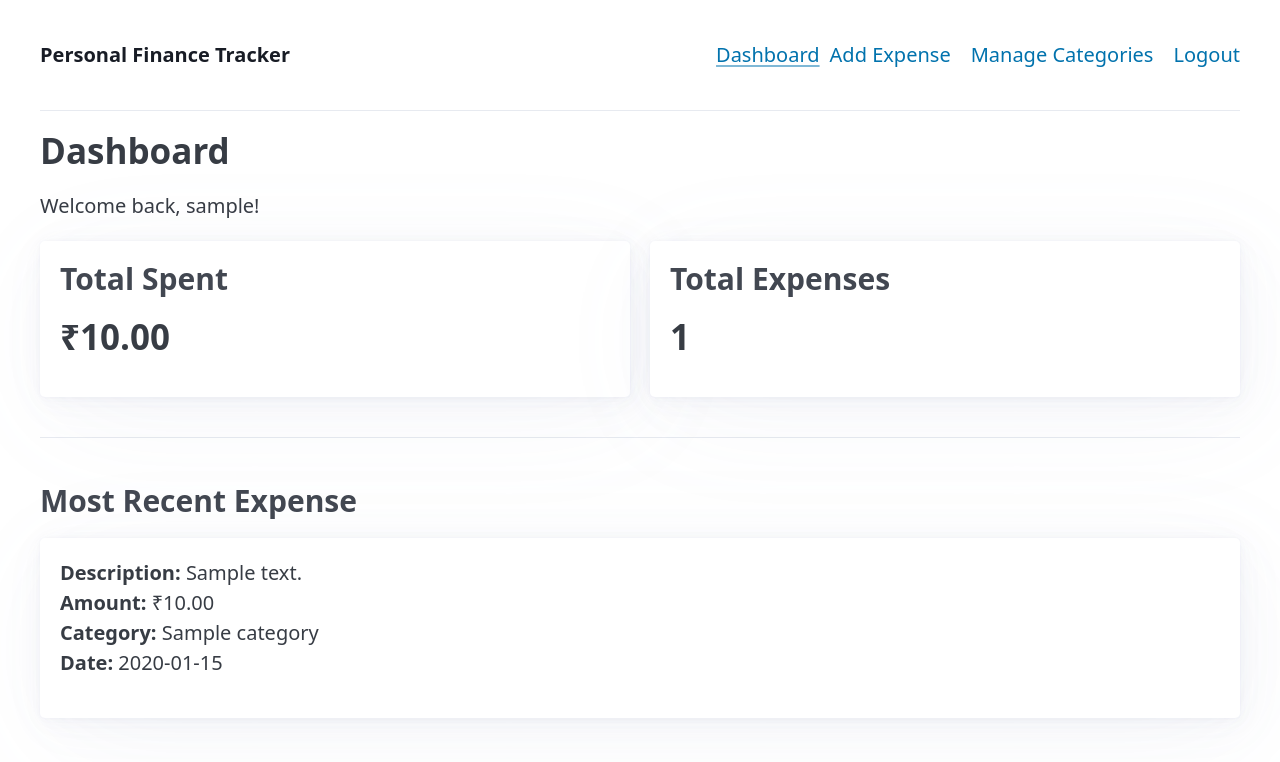
After one commit to PrajwalMadhyastha/personal-finance-webapp, a Flask app: page /dashboard in a window 1280 px wide. The commit adds this page. Shown: the top 762 px of the page. Run offline with Flask 3, Linux system fonts and the light colour scheme; a user stored in the database is signed in; tables that the repository leaves empty hold one stand-in row (values such as "Sample post"); parts of the project's set-up code (start-up, migrations or seed data) failed here and were passed over; some libraries are stand-ins or nearby versions.

Commit message:
feat(app): Create main dashboard with summary statistics

```diff
--- a/finance_tracker/routes.py
+++ b/finance_tracker/routes.py
@@ -3,17 +3,42 @@ from flask import Blueprint, render_template, request, redirect, url_for, flash,
 from flask_login import login_required, current_user
 from .models import Expense, User, Category # Import new Category model
 from . import db
+from sqlalchemy import func
 
 main_bp = Blueprint('main', __name__)
 
-# --- Main Routes ---
+@main_bp.route('/dashboard')
+@login_required
+def dashboard():
+    """Renders the main dashboard with summary statistics."""
+    current_app.logger.info(f"User {current_user.username} accessed the dashboard.")
 
+    # Base query for the current user's expenses
+    user_expenses_query = db.session.query(Expense).filter_by(owner=current_user)
+
+    # 2. Calculate statistics using efficient database queries
+    total_expense_count = user_expenses_query.count()
+
+    # func.sum() tells SQLAlchemy to perform a SUM() aggregation in the database
+    # .scalar() returns the single value result of the query
+    total_spent = user_expenses_query.with_entities(func.sum(Expense.amount)).scalar() or 0.0
+
+    # Get the single most recent expense
+    recent_expense = user_expenses_query.order_by(Expense.timestamp.desc()).first()
+
+    return render_template(
+        'dashboard.html',
+        total_expense_count=total_expense_count,
+        total_spent=total_spent,
+        recent_expense=recent_expense
+    )
+
+# --- UPDATE: The old home route now just redirects to the dashboard ---
 @main_bp.route('/')
 @login_required
 def home():
-    """Renders the homepage and displays expenses for the current user."""
-    expenses = Expense.query.filter_by(owner=current_user).order_by(Expense.timestamp.desc()).all()
-    return render_template('index.html', expenses=expenses)
+    """Redirects to the main dashboard."""
+    return redirect(url_for('main.dashboard'))
 
 # --- Expense Routes ---
 
--- a/finance_tracker/templates/base.html
+++ b/finance_tracker/templates/base.html
@@ -22,7 +22,7 @@
             </ul>
             <ul>
                 {% if current_user.is_authenticated %}
-                    <li><a href="{{ url_for('main.home') }}">Dashboard</a></li>
+                    <a href="{{ url_for('main.dashboard') }}">Dashboard</a>
                     <li><a href="{{ url_for('main.add_expense') }}">Add Expense</a></li>
                     <li><a href="{{ url_for('main.manage_categories') }}">Manage Categories</a></li>
                     <li><a href="{{ url_for('main.logout') }}">Logout</a></li>
--- /dev/null
+++ b/finance_tracker/templates/dashboard.html
@@ -0,0 +1,37 @@
+{% extends "base.html" %}
+
+{% block title %}Dashboard{% endblock %}
+
+{% block content %}
+    <h2>Dashboard</h2>
+    <p>Welcome back, {{ current_user.username }}!</p>
+
+    <div class="grid">
+        <article>
+            <h3 class="pico-color-green-500">Total Spent</h3>
+            <h2>₹{{ "%.2f"|format(total_spent) }}</h2>
+        </article>
+
+        <article>
+            <h3 class="pico-color-blue-500">Total Expenses</h3>
+            <h2>{{ total_expense_count }}</h2>
+        </article>
+    </div>
+
+    <hr>
+
+    <h3>Most Recent Expense</h3>
+    {% if recent_expense %}
+        <article>
+            <p>
+                <strong>Description:</strong> {{ recent_expense.description }}<br>
+                <strong>Amount:</strong> ₹{{ "%.2f"|format(recent_expense.amount) }}<br>
+                <strong>Category:</strong> {{ recent_expense.category.name }}<br>
+                <strong>Date:</strong> {{ recent_expense.timestamp.strftime('%Y-%m-%d') }}
+            </p>
+        </article>
+    {% else %}
+        <p>No expenses recorded yet. <a href="{{ url_for('main.add_expense') }}">Add your first one!</a></p>
+    {% endif %}
+
+{% endblock %}
```
Also changed, not shown: 1 other file.
